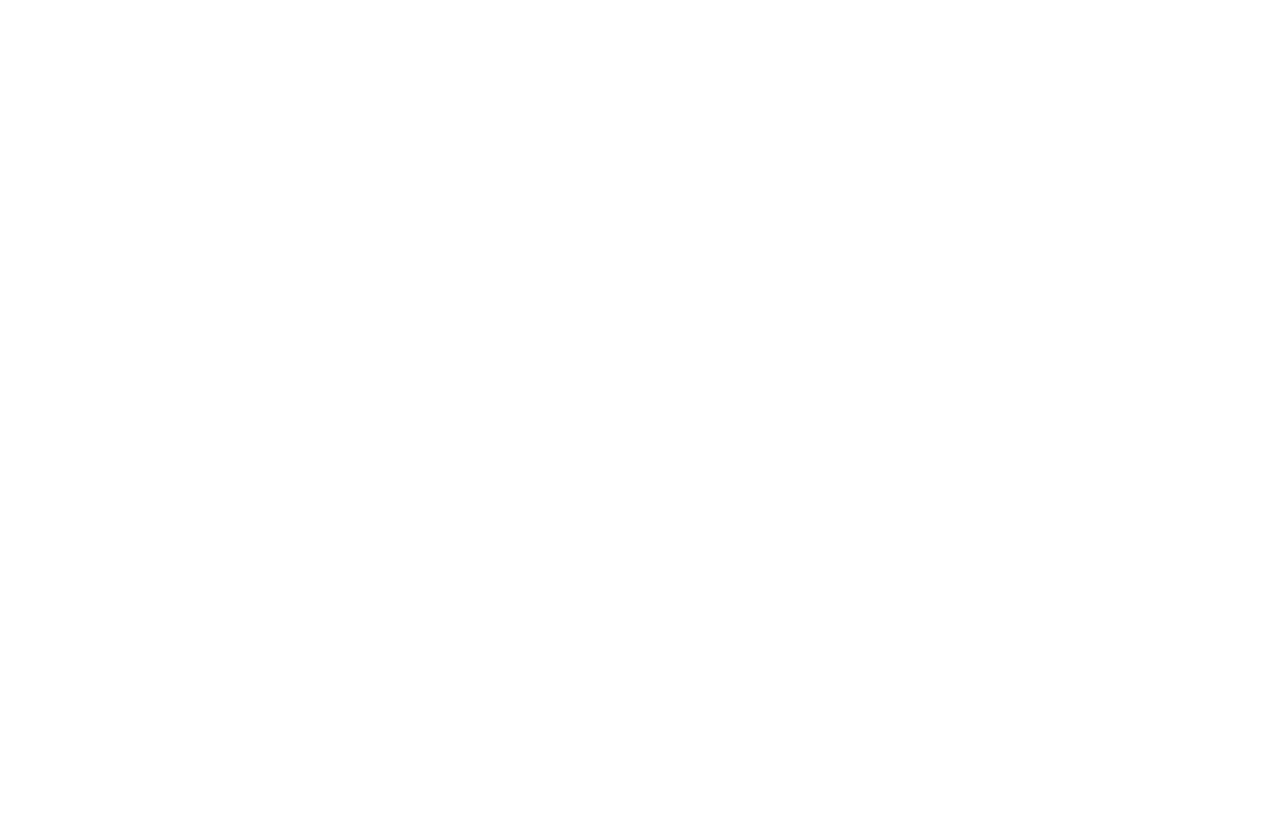
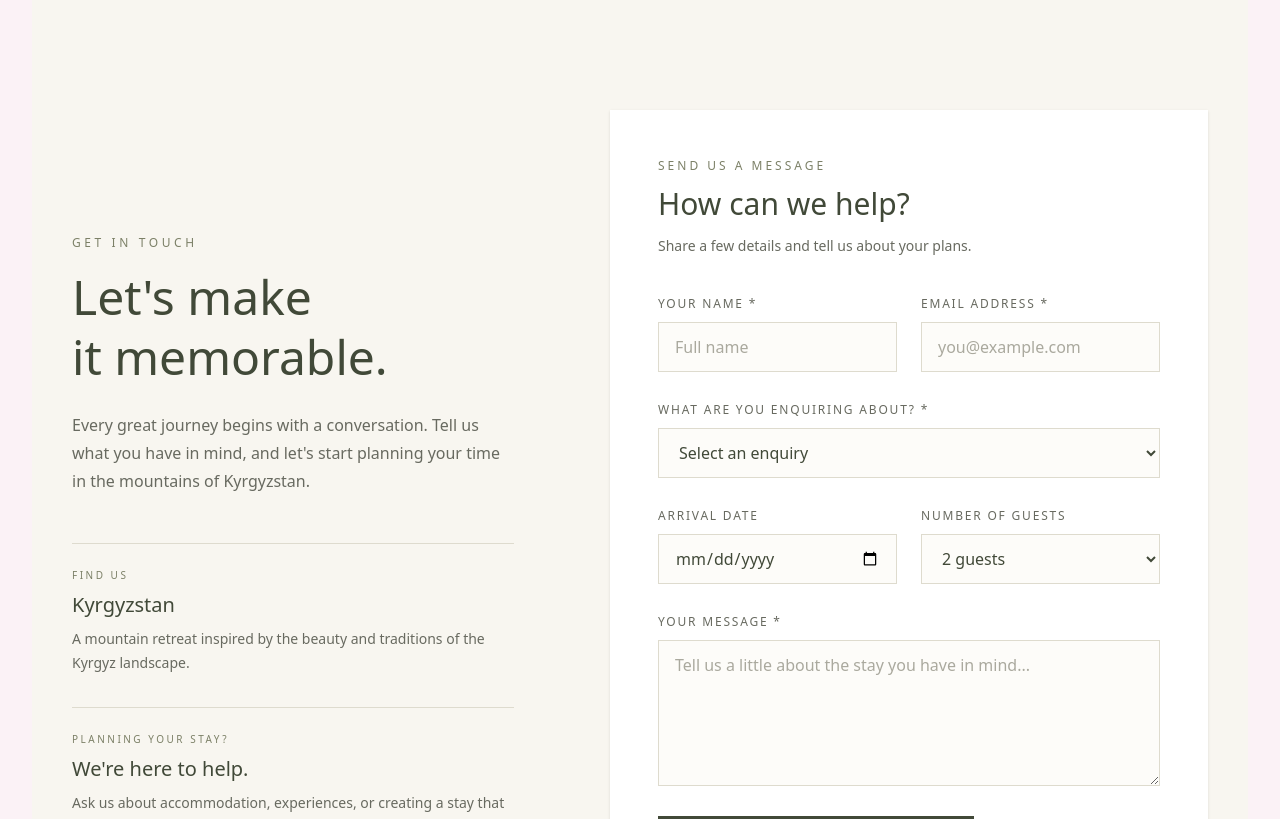
Before and after one commit to shay122990/jailoo-boutique-yurts, a Next.js app: page /contact in a window 1280 px wide. Before the commit this address had no page. Shown: the part 624-1443 px from the top of the page. Before the commit the page ends 982 px from the top, so only its background shows below. Built offline with nearby package versions, Linux system fonts and the light colour scheme.

Commit message:
contact page and components created

```diff
--- /dev/null
+++ b/src/app/contact/_components/ContactForm.js
@@ -0,0 +1,174 @@
+"use client";
+
+import { useState } from "react";
+
+const inputClass =
+  "mt-2 w-full border border-[#dedbce] bg-[#fdfcf9] px-4 py-3 text-sm text-[#414938] outline-none transition-colors placeholder:text-[#aaa99e] focus:border-[#7c8067]";
+
+export default function ContactForm() {
+  const [submitted, setSubmitted] = useState(false);
+
+  function handleSubmit(event) {
+    event.preventDefault();
+
+    // Connect this handler to your email service before launch.
+    setSubmitted(true);
+  }
+
+  if (submitted) {
+    return (
+      <div
+        role="status"
+        className="border border-[#dedbce] bg-[#f8f6f0] p-8 text-center"
+      >
+        <p className="font-marcellus text-2xl text-[#414938]">
+          Thank you for reaching out.
+        </p>
+        <p className="mt-3 text-sm leading-7 text-[#686a60]">
+          The form is not connected to an email service yet, so your message has
+          not been sent. Please connect the form before accepting enquiries.
+        </p>
+        <button
+          type="button"
+          onClick={() => setSubmitted(false)}
+          className="mt-6 border-b border-[#858772] pb-1 text-xs uppercase tracking-[0.15em] text-[#414938]"
+        >
+          Return to form
+        </button>
+      </div>
+    );
+  }
+
+  return (
+    <form onSubmit={handleSubmit} className="space-y-6">
+      <div className="grid gap-6 sm:grid-cols-2">
+        <div>
+          <label
+            htmlFor="name"
+            className="text-xs uppercase tracking-[0.15em] text-[#686a60]"
+          >
+            Your name *
+          </label>
+          <input
+            id="name"
+            name="name"
+            type="text"
+            autoComplete="name"
+            placeholder="Full name"
+            required
+            className={inputClass}
+          />
+        </div>
+
+        <div>
+          <label
+            htmlFor="email"
+            className="text-xs uppercase tracking-[0.15em] text-[#686a60]"
+          >
+            Email address *
+          </label>
+          <input
+            id="email"
+            name="email"
+            type="email"
+            autoComplete="email"
+            placeholder="you@example.com"
+            required
+            className={inputClass}
+          />
+        </div>
+      </div>
+
+      <div>
+        <label
+          htmlFor="enquiry"
+          className="text-xs uppercase tracking-[0.15em] text-[#686a60]"
+        >
+          What are you enquiring about? *
+        </label>
+        <select
+          id="enquiry"
+          name="enquiry"
+          required
+          defaultValue=""
+          className={inputClass}
+        >
+          <option value="" disabled>
+            Select an enquiry
+          </option>
+          <option value="accommodation">Accommodation</option>
+          <option value="experiences">Experiences and activities</option>
+          <option value="booking">An existing booking</option>
+          <option value="other">Something else</option>
+        </select>
+      </div>
+
+      <div className="grid gap-6 sm:grid-cols-2">
+        <div>
+          <label
+            htmlFor="arrival"
+            className="text-xs uppercase tracking-[0.15em] text-[#686a60]"
+          >
+            Arrival date
+          </label>
+          <input
+            id="arrival"
+            name="arrival"
+            type="date"
+            className={inputClass}
+          />
+        </div>
+
+        <div>
+          <label
+            htmlFor="guests"
+            className="text-xs uppercase tracking-[0.15em] text-[#686a60]"
+          >
+            Number of guests
+          </label>
+          <select
+            id="guests"
+            name="guests"
+            defaultValue="2"
+            className={inputClass}
+          >
+            <option value="1">1 guest</option>
+            <option value="2">2 guests</option>
+            <option value="3">3 guests</option>
+            <option value="4">4 guests</option>
+            <option value="5+">5 or more</option>
+          </select>
+        </div>
+      </div>
+
+      <div>
+        <label
+          htmlFor="message"
+          className="text-xs uppercase tracking-[0.15em] text-[#686a60]"
+        >
+          Your message *
+        </label>
+        <textarea
+          id="message"
+          name="message"
+          rows={5}
+          required
+          placeholder="Tell us a little about the stay you have in mind..."
+          className={`${inputClass} resize-y`}
+        />
+      </div>
+
+      <button
+        type="submit"
+        className="inline-flex w-full items-center justify-center gap-3 bg-[#414938] px-8 py-4 text-xs uppercase tracking-[0.2em] text-white transition-colors hover:bg-[#30372a] sm:w-auto"
+      >
+        Send your enquiry
+        <span aria-hidden="true">↗</span>
+      </button>
+
+      <p className="text-xs leading-5 text-[#858579]">
+        Fields marked with * are required.
+      </p>
+    </form>
+  );
+}
--- /dev/null
+++ b/src/app/contact/_components/ContactHero.js
@@ -0,0 +1,35 @@
+import Image from "next/image";
+
+export default function ContactHero() {
+  return (
+    <section className="relative flex min-h-[45vh] items-center justify-center overflow-hidden md:min-h-[55vh]">
+      <Image
+        src="/contact.jpg"
+        alt="The peaceful mountain landscapes of Kyrgyzstan"
+        fill
+        priority
+        sizes="100vw"
+        className="object-cover"
+      />
+
+      <div className="absolute inset-0 bg-black/45" />
+
+      <div className="relative z-10 mx-auto max-w-4xl px-6 py-24 text-center text-white">
+        <p className="mb-5 text-xs uppercase tracking-[0.35em]">
+          We&apos;d love to hear from you
+        </p>
+
+        <h1 className="font-marcellus text-5xl leading-tight md:text-7xl">
+          Your Journey
+          <br />
+          Starts Here
+        </h1>
+
+        <p className="mx-auto mt-6 max-w-xl text-sm leading-7 text-white/85 md:text-base">
+          Have a question, dreaming of a mountain escape, or ready to plan
+          something unforgettable? We are here to help.
+        </p>
+      </div>
+    </section>
+  );
+}
--- /dev/null
+++ b/src/app/contact/_components/ContactSection.js
@@ -0,0 +1,75 @@
+import ContactForm from "./ContactForm";
+
+export default function ContactSection() {
+  return (
+    <section className="bg-[#f8f6f0] px-6 py-20 md:px-10 md:py-28">
+      <div className="mx-auto grid max-w-7xl gap-14 lg:grid-cols-[0.85fr_1.15fr] lg:gap-24">
+        {/* Contact information */}
+        <div className="flex flex-col justify-center">
+          <p className="mb-4 text-xs uppercase tracking-[0.3em] text-[#7c8067]">
+            Get in touch
+          </p>
+
+          <h2 className="font-marcellus text-4xl leading-tight text-[#414938] md:text-5xl">
+            Let&apos;s make
+            <br />
+            it memorable.
+          </h2>
+
+          <p className="mt-6 max-w-md text-sm leading-7 text-[#686a60] md:text-base">
+            Every great journey begins with a conversation. Tell us what you
+            have in mind, and let&apos;s start planning your time in the
+            mountains of Kyrgyzstan.
+          </p>
+
+          <div className="mt-12 space-y-8">
+            <div className="border-t border-[#dedbce] pt-6">
+              <p className="mb-2 text-[10px] uppercase tracking-[0.25em] text-[#7c8067]">
+                Find us
+              </p>
+              <p className="font-marcellus text-xl text-[#414938]">
+                Kyrgyzstan
+              </p>
+              <p className="mt-2 text-sm leading-6 text-[#686a60]">
+                A mountain retreat inspired by the beauty and traditions of the
+                Kyrgyz landscape.
+              </p>
+            </div>
+
+            <div className="border-t border-[#dedbce] pt-6">
+              <p className="mb-2 text-[10px] uppercase tracking-[0.25em] text-[#7c8067]">
+                Planning your stay?
+              </p>
+              <p className="font-marcellus text-xl text-[#414938]">
+                We&apos;re here to help.
+              </p>
+              <p className="mt-2 text-sm leading-6 text-[#686a60]">
+                Ask us about accommodation, experiences, or creating a stay that
+                feels uniquely yours.
+              </p>
+            </div>
+          </div>
+        </div>
+
+        {/* Enquiry form */}
+        <div className="bg-white p-6 shadow-sm sm:p-10 md:p-12">
+          <div className="mb-8">
+            <p className="mb-3 text-xs uppercase tracking-[0.25em] text-[#7c8067]">
+              Send us a message
+            </p>
+
+            <h3 className="font-marcellus text-3xl text-[#414938]">
+              How can we help?
+            </h3>
+
+            <p className="mt-3 text-sm leading-6 text-[#686a60]">
+              Share a few details and tell us about your plans.
+            </p>
+          </div>
+
+          <ContactForm />
+        </div>
+      </div>
+    </section>
+  );
+}
--- /dev/null
+++ b/src/app/contact/page.js
@@ -0,0 +1,17 @@
+import ContactHero from "./_components/ContactHero";
+import ContactSection from "./_components/ContactSection";
+
+export const metadata = {
+  title: "Contact | Jailoo",
+  description:
+    "Plan your stay at Jailoo. Get in touch with us to enquire about your mountain retreat in Kyrgyzstan.",
+};
+
+export default function Contact() {
+  return (
+    <main>
+      <ContactHero />
+      <ContactSection />
+    </main>
+  );
+}
--- a/src/app/yurts/page.js
+++ b/src/app/yurts/page.js
@@ -1,4 +1,4 @@
-import { getYurts } from "@/_lib/data-service";
+import { getYurts } from "../../_lib/data-service";
 
 export const metadata = {
   title: "Yurts",
```
Also changed, not shown: public/contact.jpg (added).
